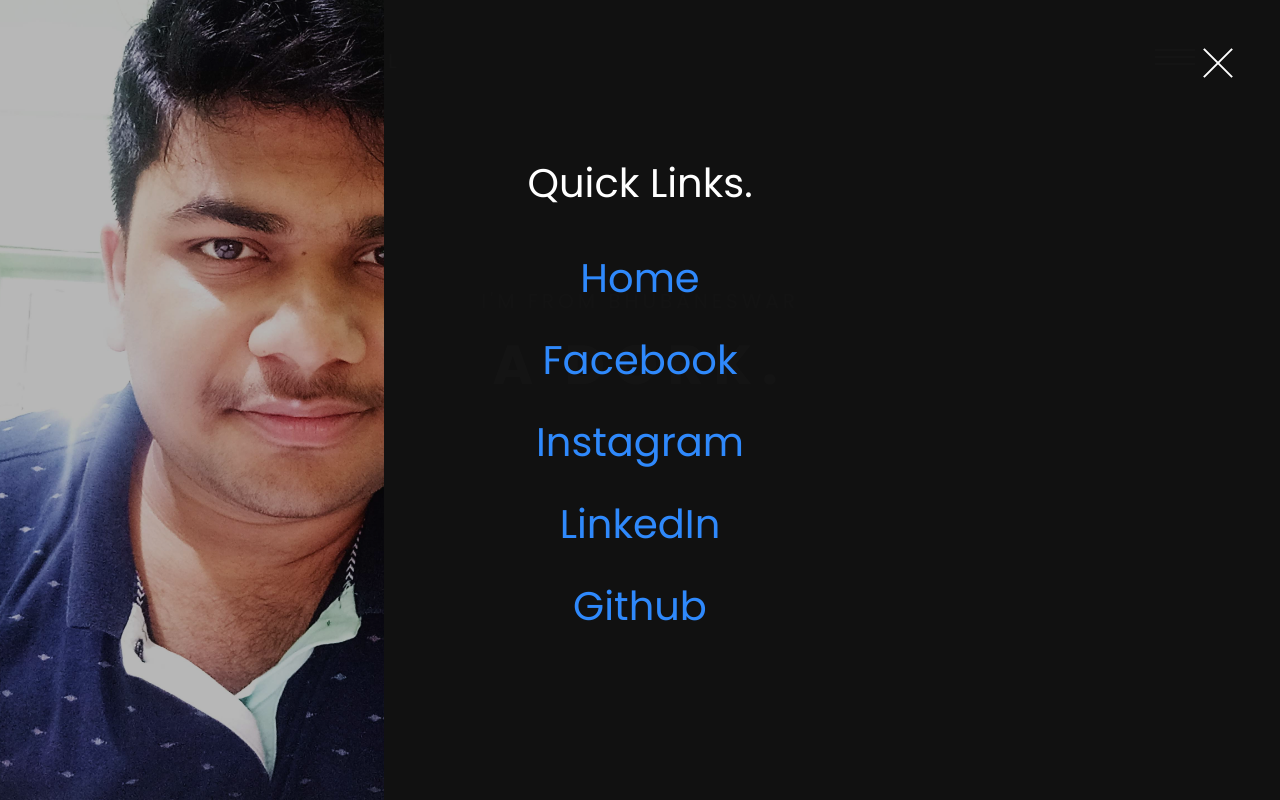
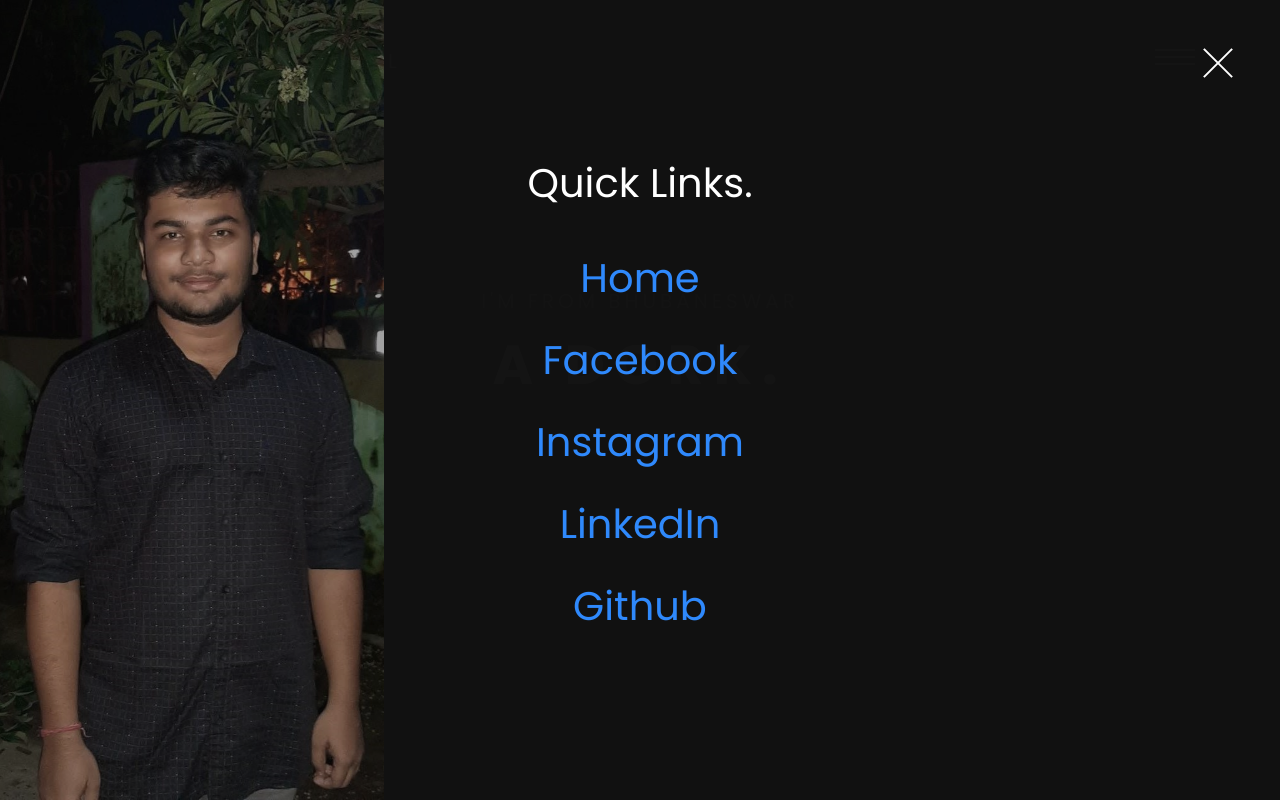
Before and after one commit to soumyajitsamal/Portfolio_final, a plain HTML site: page main.html in a window 1280 px wide. Both pictures are taken after a click on the link 1175 px from the left and 52 px from the top of the page. Drawn offline with nearby package versions, Linux system fonts and the light colour scheme; some packages are replaced by stand-ins of ours; no server answers; files whose address does not match are found by name.

Commit message:
Update main.html

```diff
--- a/main.html
+++ b/main.html
@@ -90,7 +90,7 @@
     <nav id="colorlib-main-nav" role="navigation">
       <a href="#" class="js-colorlib-nav-toggle colorlib-nav-toggle active"><i></i></a>
       <div class="js-fullheight colorlib-table">
-        <div class="img" style="background-image: url(Photome.jpg);"></div>
+        <div class="img" style="background-image: url(me2.jpg);"></div>
         <div class="colorlib-table-cell js-fullheight">
           <div class="row no-gutters">
             <div class="col-md-12 text-center">
```
